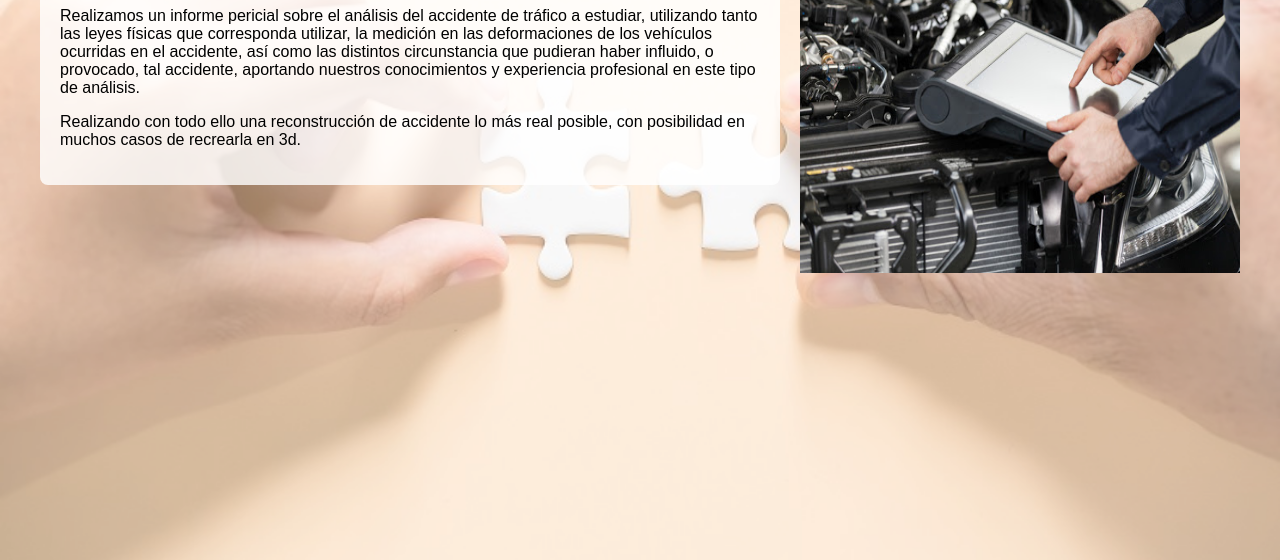
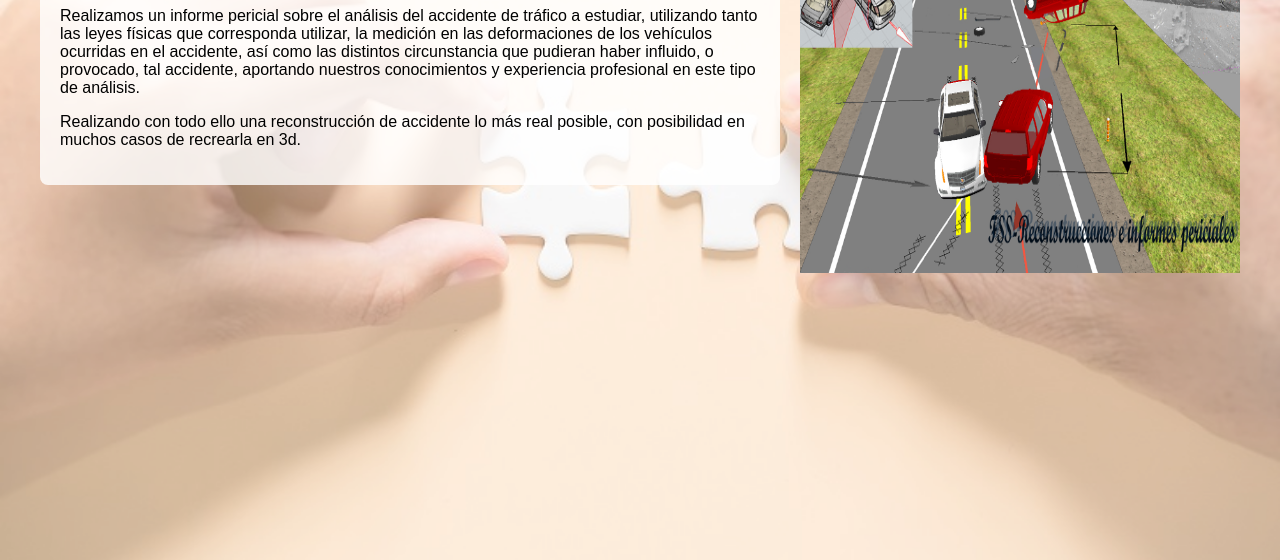
Before and after one commit to FSS-RECONSTRUCCIONES/web, a plain HTML site: page Reconstrucción accidentes.html in a window 1280 px wide. Shown: the part 240-800 px from the top of the page. Drawn offline with Linux system fonts and the light colour scheme.

Commit message:
Reconstrucción accidentes.html

```diff
--- a/Reconstrucción accidentes.html
+++ b/Reconstrucción accidentes.html
@@ -76,6 +76,6 @@
     </main>
   </div>
   <div class="imagen">
-    <img src="Foto-Averías mecánicas.jpg" alt="Imagen lateral" id="imagen-lateral">
+    <img src="Fondo-Reconstrucción.jpg" alt="Imagen lateral" id="imagen-lateral">
   </div>
 </div>
```
